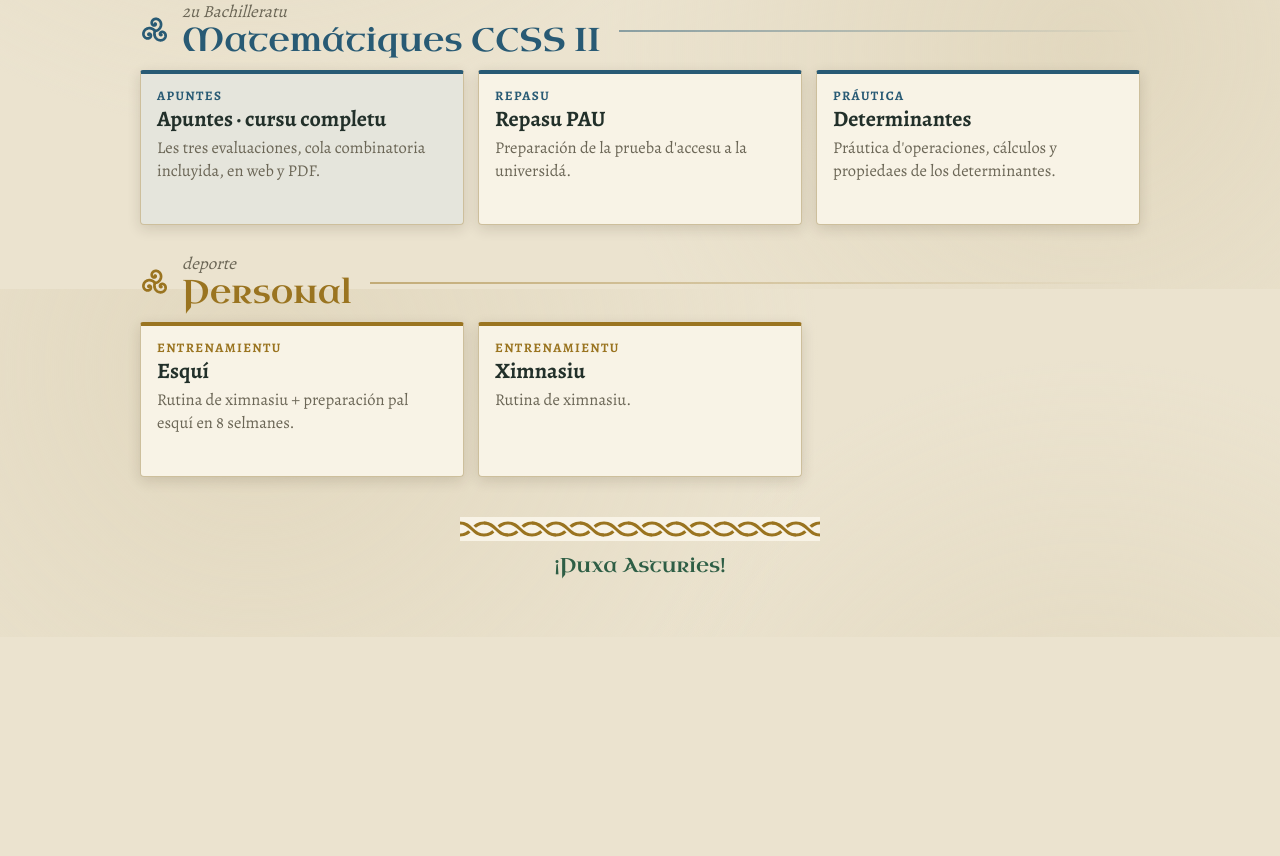
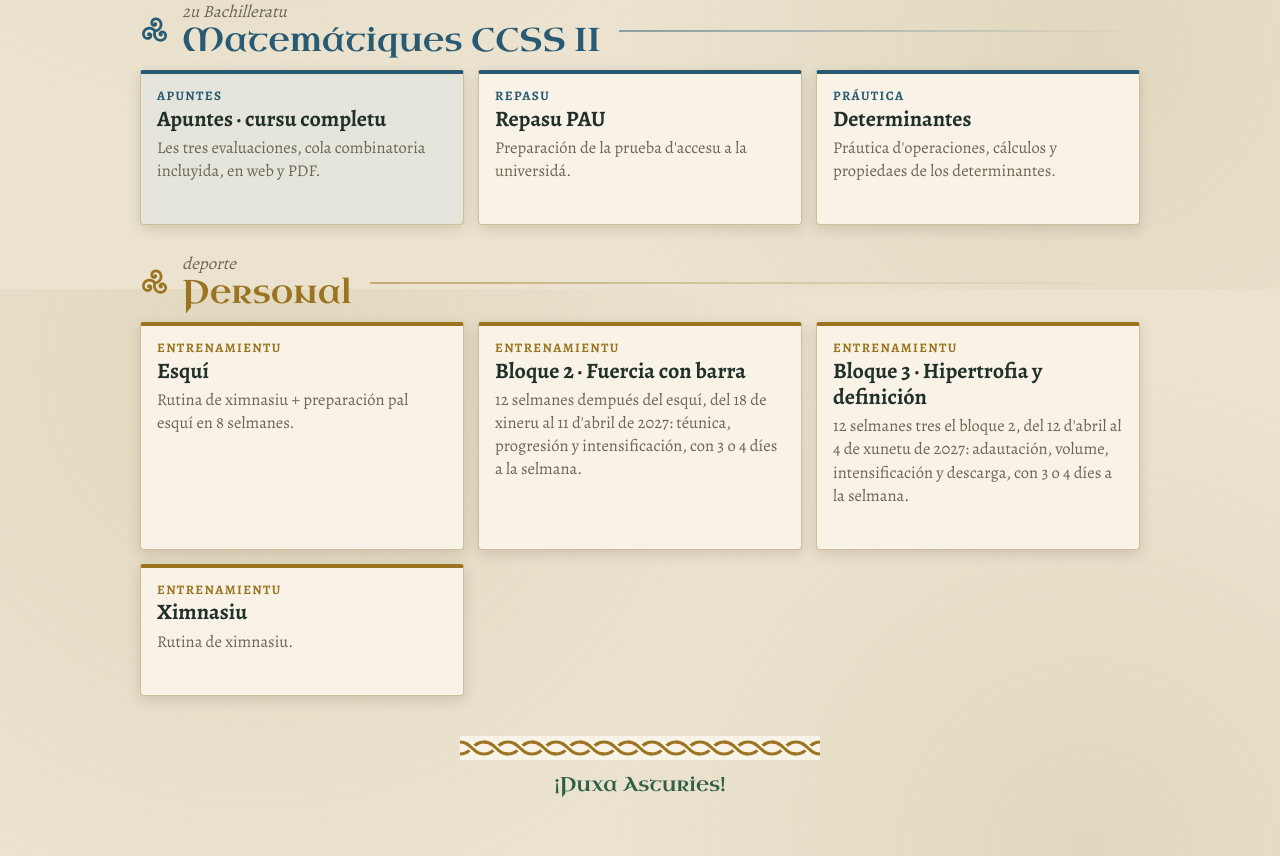
Before and after one commit to profesorqueipo-rgb/profesorqueipo-rgb.github.io, a plain HTML site: page index.html in a window 1280 px wide. Shown: the part 1311-2167 px from the top of the page. Before the commit the page ends 1948 px from the top, so only its background shows below. Drawn offline with Linux system fonts and the light colour scheme.

Commit message:
Portada: bloques 2 y 3 de ximnasiu en «Personal»
Co-Authored-By: Claude Opus 5.5 <noreply@anthropic.com>

```diff
--- a/index.html
+++ b/index.html
@@ -200,6 +200,8 @@ footer .lema{font-family:var(--f-title);font-size:20px;color:var(--green)}
   <div class="sec-cab"><svg class="mini" aria-hidden="true"><use href="#tri"/></svg><div><span class="nivel">deporte</span><h2>Personal</h2></div></div>
   <ul class="rejilla">
     <li><div class="repo" data-repo="esqui"><span class="tipo">entrenamientu</span><a class="abrir" href="/esqui/">Esquí</a><p class="desc">Rutina de ximnasiu + preparación pal esquí en 8 selmanes.</p><div class="pie-repo"><span class="fecha"></span><a class="codigo" hidden>códigu</a></div></div></li>
+    <li><div class="repo" data-repo="gimnasio_bloque_2_fuerza"><span class="tipo">entrenamientu</span><a class="abrir" href="/gimnasio_bloque_2_fuerza/plan_bloque2_fuerza.html">Bloque 2 · Fuercia con barra</a><p class="desc">12 selmanes dempués del esquí, del 18 de xineru al 11 d'abril de 2027: téunica, progresión y intensificación, con 3 o 4 díes a la selmana.</p><div class="pie-repo"><span class="fecha"></span><a class="codigo" hidden>códigu</a></div></div></li>
+    <li><div class="repo" data-repo="gimnasio_bloque_3_hipertrofia"><span class="tipo">entrenamientu</span><a class="abrir" href="/gimnasio_bloque_3_hipertrofia/plan_bloque3_hipertrofia.html">Bloque 3 · Hipertrofia y definición</a><p class="desc">12 selmanes tres el bloque 2, del 12 d'abril al 4 de xunetu de 2027: adautación, volume, intensificación y descarga, con 3 o 4 díes a la selmana.</p><div class="pie-repo"><span class="fecha"></span><a class="codigo" hidden>códigu</a></div></div></li>
     <li><div class="repo" data-repo="gimnasio"><span class="tipo">entrenamientu</span><a class="abrir" href="/gimnasio/">Ximnasiu</a><p class="desc">Rutina de ximnasiu.</p><div class="pie-repo"><span class="fecha"></span><a class="codigo" hidden>códigu</a></div></div></li>
   </ul>
 </section>
```
